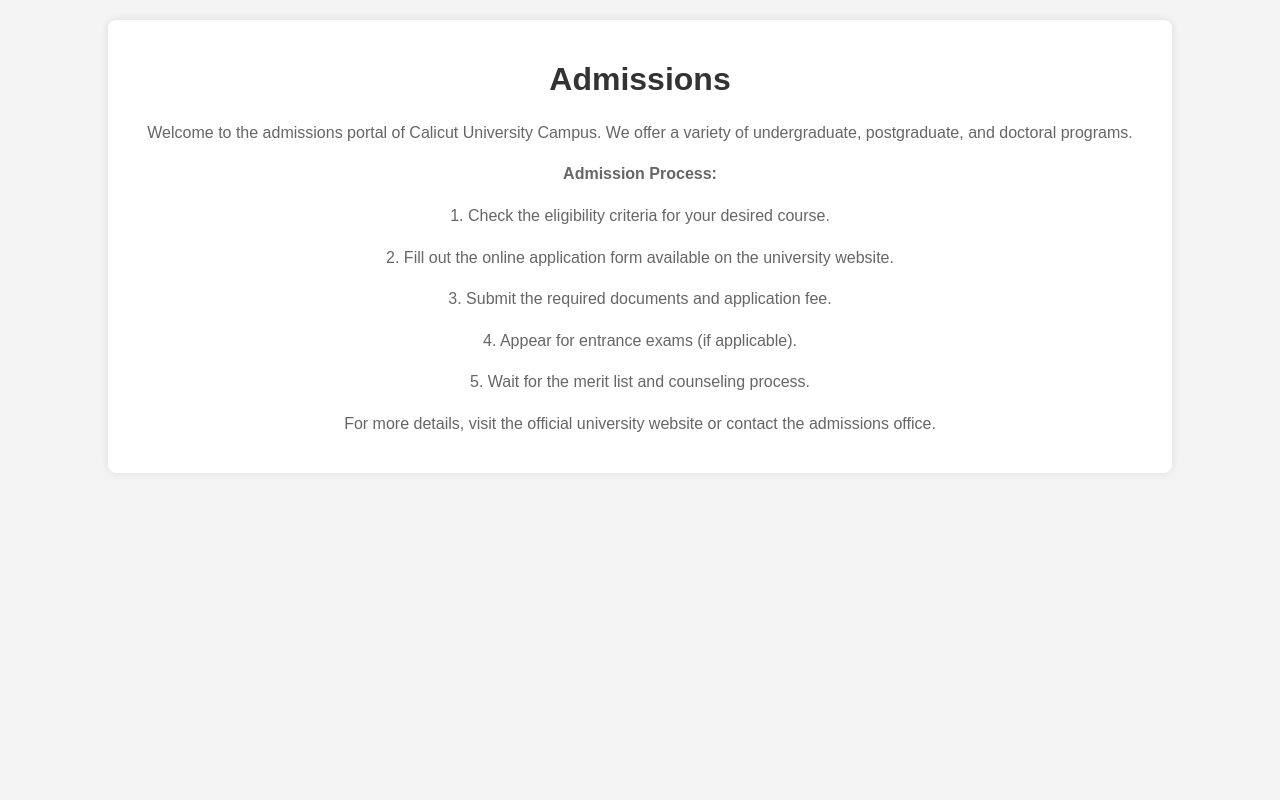
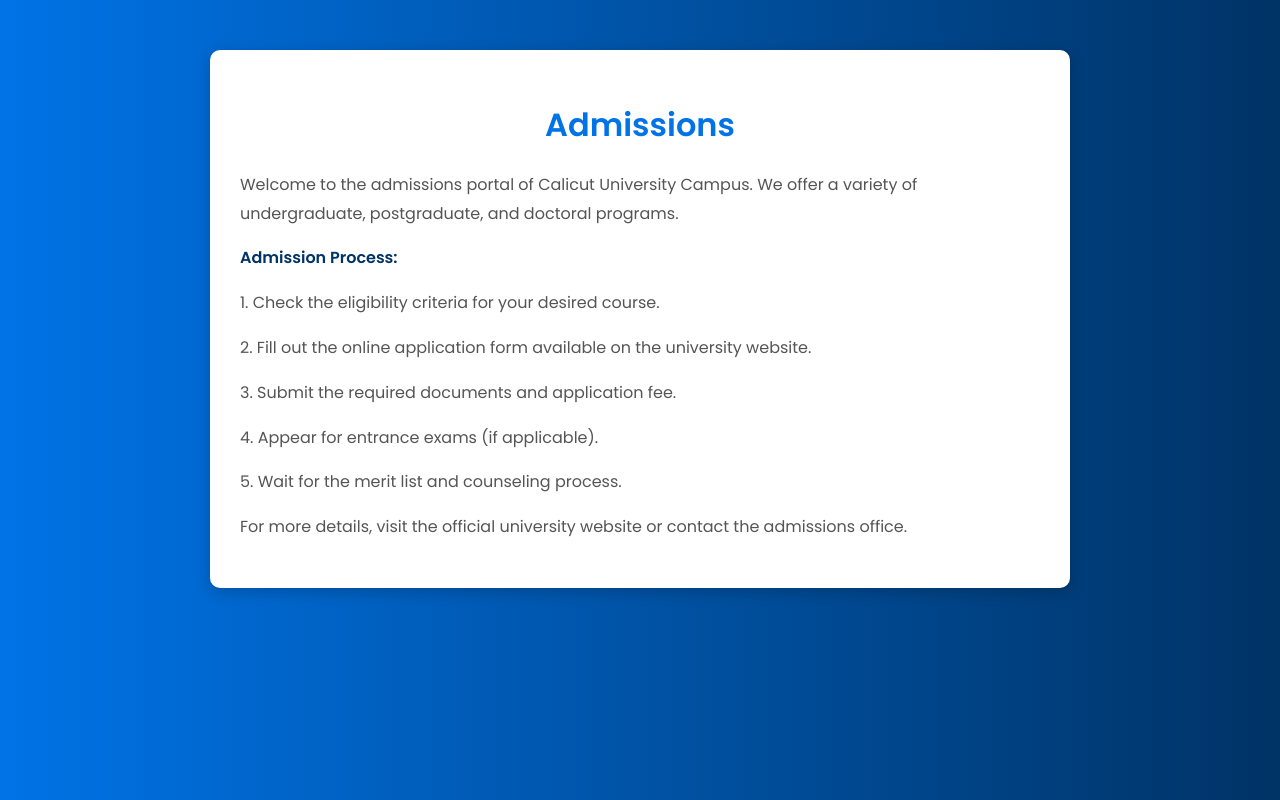
Before and after one commit to AnurejT/flask_basic, a Flask app: page /admissions in a window 1280 px wide. Run offline with Flask 3, Linux system fonts and the light colour scheme.

Commit message:
code updated

```diff
--- /dev/null
+++ b/static/css/admission.css
@@ -0,0 +1,65 @@
+@import url('https://fonts.googleapis.com/css2?family=Poppins:wght@300;400;600&display=swap');
+
+body {
+    font-family: 'Poppins', sans-serif;
+    margin: 0;
+    padding: 0;
+    background: linear-gradient(to right, #0073e6, #003366);
+    color: #333;
+    text-align: center;
+}
+
+.container {
+    width: 90%;
+    max-width: 800px;
+    margin: 50px auto;
+    padding: 30px;
+    background: #ffffff;
+    box-shadow: 0px 4px 15px rgba(0, 0, 0, 0.2);
+    border-radius: 10px;
+    text-align: left;
+}
+
+h1 {
+    color: #0073e6;
+    text-align: center;
+    font-weight: 600;
+}
+
+p {
+    line-height: 1.8;
+    color: #555;
+}
+
+strong {
+    color: #003366;
+}
+
+ul {
+    list-style-type: none;
+    padding: 0;
+}
+
+ul li {
+    background: #0073e6;
+    color: #ffffff;
+    padding: 12px;
+    margin: 8px 0;
+    border-radius: 5px;
+    font-weight: 500;
+    transition: background 0.3s ease-in-out;
+}
+
+ul li:hover {
+    background: #005bb5;
+}
+
+a {
+    color: #0073e6;
+    text-decoration: none;
+    font-weight: 600;
+}
+
+a:hover {
+    text-decoration: underline;
+}
--- a/templates/admissions.html
+++ b/templates/admissions.html
@@ -4,31 +4,7 @@
     <meta charset="UTF-8">
     <meta name="viewport" content="width=device-width, initial-scale=1.0">
     <title>Admissions - Calicut University Campus</title>
-    <style>
-        body {
-            font-family: Arial, sans-serif;
-            margin: 0;
-            padding: 0;
-            background-color: #f4f4f4;
-            text-align: center;
-        }
-        .container {
-            width: 80%;
-            margin: auto;
-            padding: 20px;
-            background: white;
-            box-shadow: 0px 0px 10px rgba(0, 0, 0, 0.1);
-            border-radius: 8px;
-            margin-top: 20px;
-        }
-        h1 {
-            color: #333;
-        }
-        p {
-            line-height: 1.6;
-            color: #666;
-        }
-    </style>
+    <link rel="stylesheet" href="{{url_for('static', filename='css/admission.css')}}">
 </head>
 <body>
     <div class="container">
```
